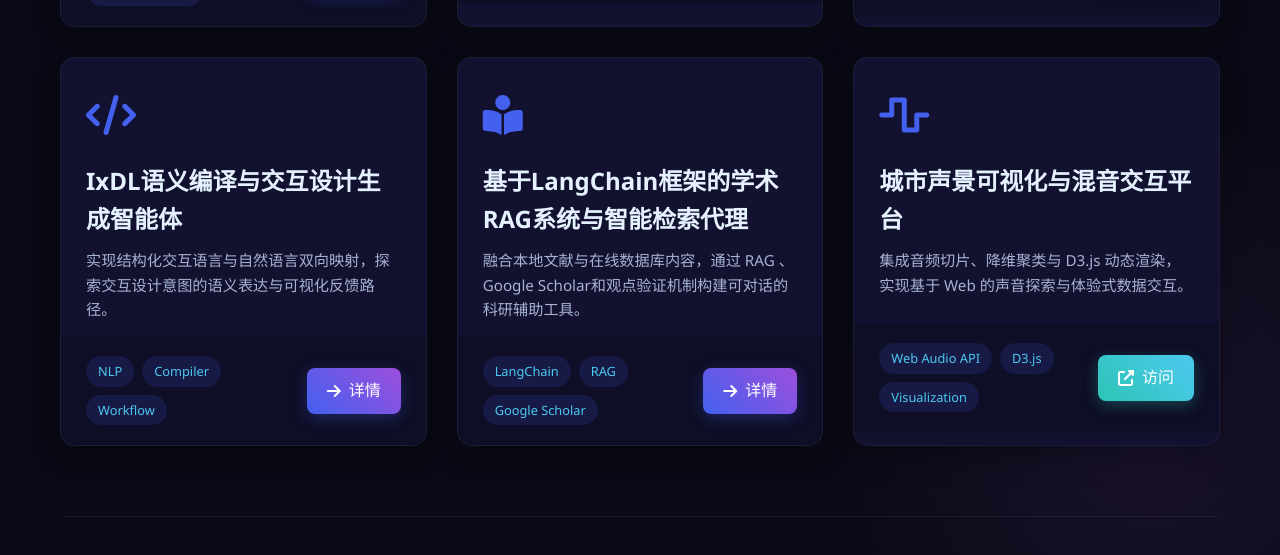
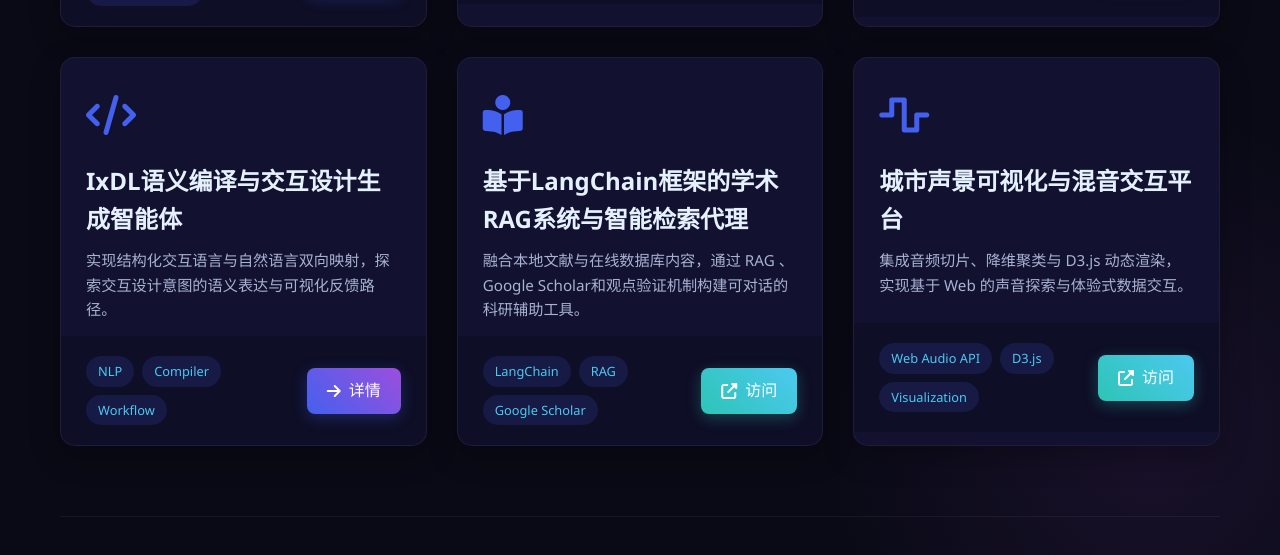
Before and after one commit to ku1yin/ku1yin.github.io, a plain HTML site: page index.html in a window 1280 px wide. Shown: the part 710-1265 px from the top of the page. Drawn offline with Linux system fonts and the light colour scheme.

Commit message:
Update index.html

```diff
--- a/index.html
+++ b/index.html
@@ -621,8 +621,8 @@
                             <span class="tag">RAG</span> <!-- 关键技术 -->
                             <span class="tag">Google Scholar</span> <!-- 文献检索常用 -->
                         </div>
-                        <a href="http://43.143.77.167:7764/" class="project-link">
-                            <i class="fas fa-arrow-right"></i> <span style="white-space: nowrap;">详情</span>
+                        <a href="http://43.143.77.167:7764/" target="_blank" class="project-link external">
+                            <i class="fas fa-external-link-alt"></i> <span style="white-space: nowrap;">访问</span>
                         </a>
                     </div>
                 </div>
```
